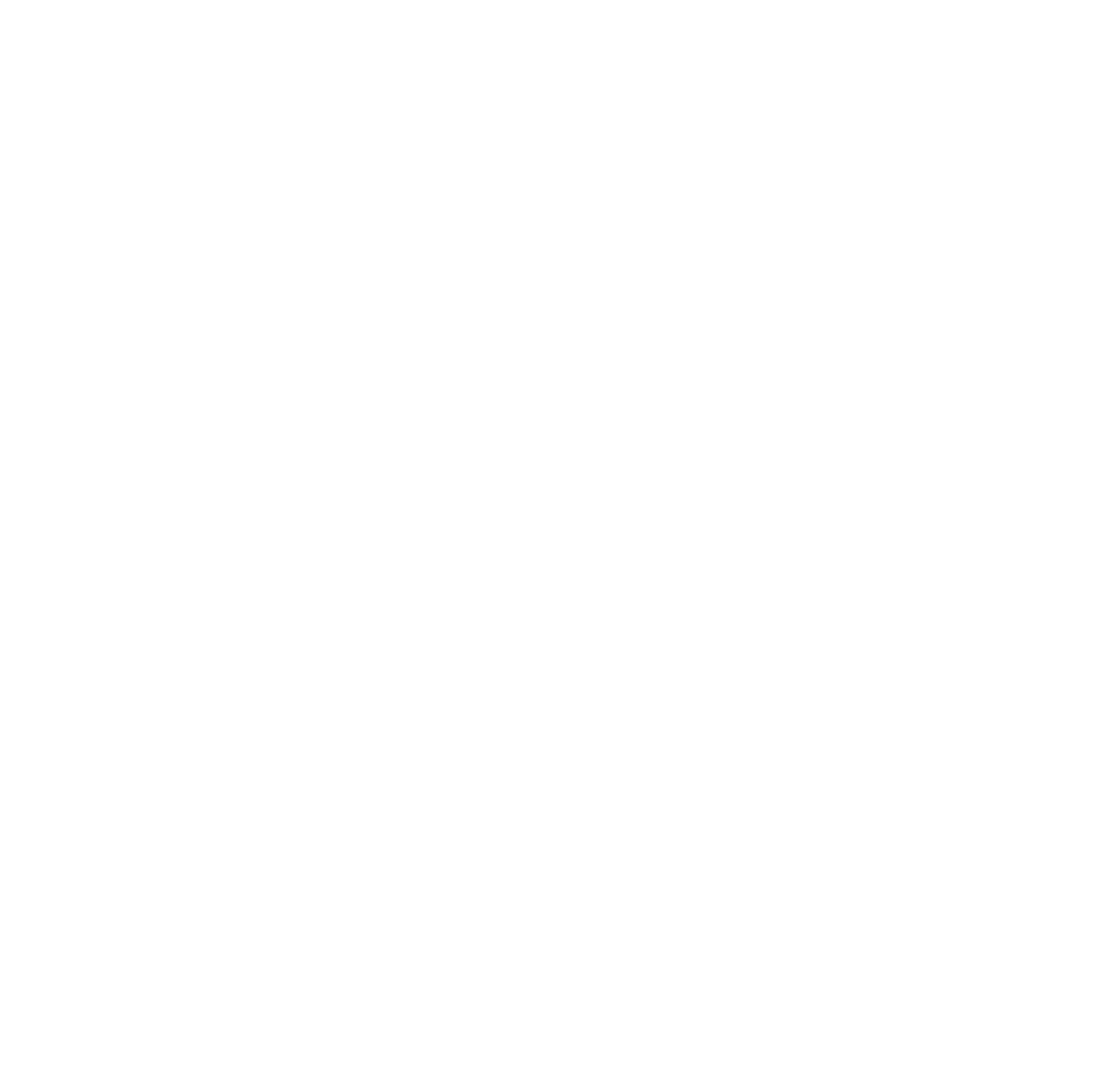
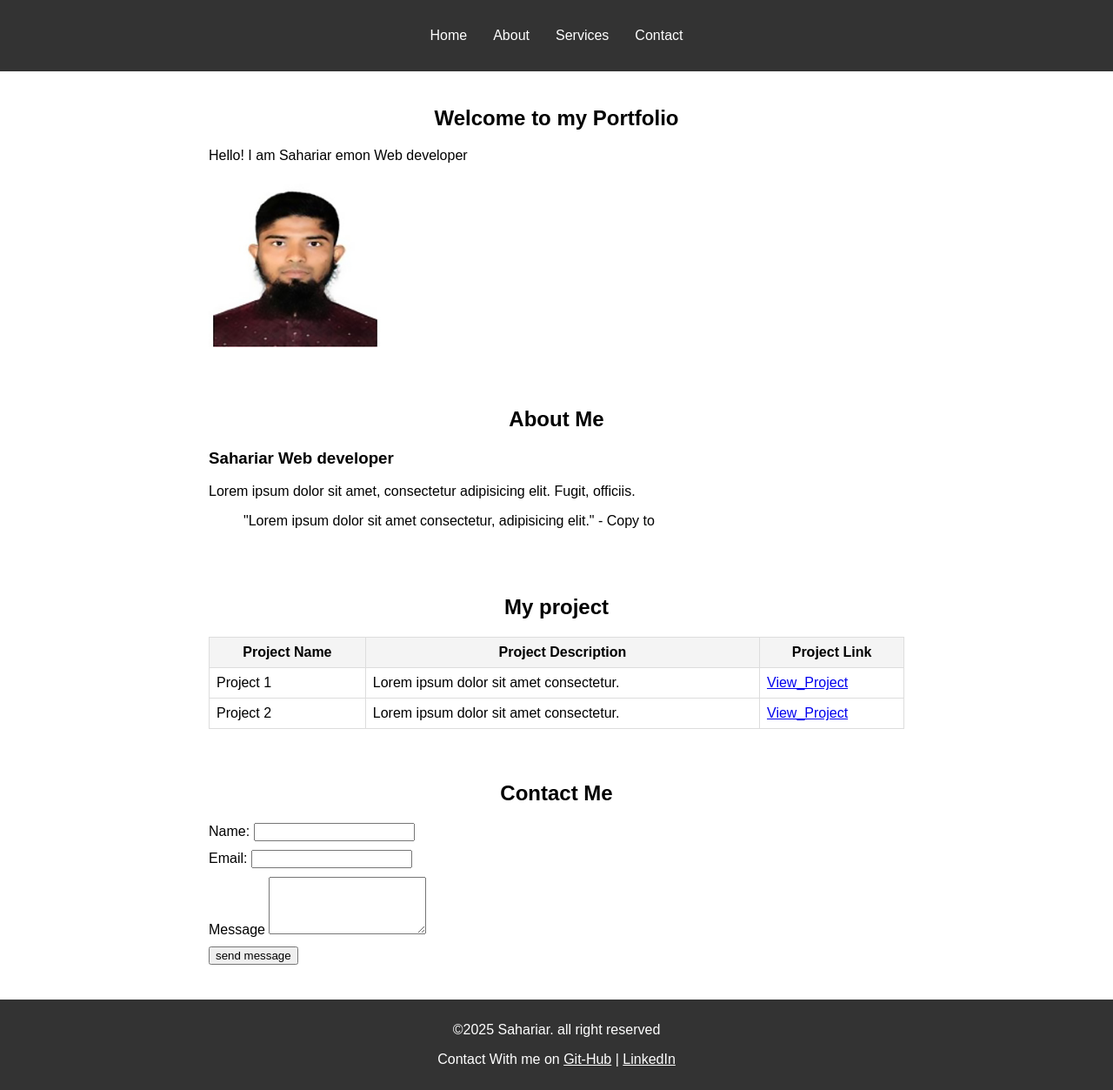
Before and after one commit to creativeemon/HTML-FINAL-PROJECT, a plain HTML site: page index.html in a window 1280 px wide. Shown: the whole page at 87% size. Before the commit the page ends 800 px from the top, so only its background shows below. Drawn offline with Linux system fonts and the light colour scheme.

Commit message:
normal html style

```diff
--- a/index.html
+++ b/index.html
@@ -1,11 +1,180 @@
 <!DOCTYPE html>
 <html lang="en">
+
 <head>
     <meta charset="UTF-8">
     <meta name="viewport" content="width=device-width, initial-scale=1.0">
     <title>HTML-FINAL-PROJECT</title>
+    <link rel="shortcut icon" href="./images/developer.png" type="image/x-icon">
+    <style>
+        html{
+            scroll-behavior: smooth;
+        }
+
+        body {
+            font-family: Arial, sans-serif;
+            margin: 0;
+            padding: 0;
+        }
+
+        header {
+            background-color: #333;
+            color: #fff;
+            padding: 1rem 0;
+        }
+
+        header nav ul {
+            list-style: none;
+            display: flex;
+            justify-content: center;
+            padding: 0;
+        }
+
+        header nav ul li {
+            margin: 0 15px;
+        }
+
+        header nav ul li a {
+            color: #fff;
+            text-decoration: none;
+        }
+
+        section {
+            padding: 20px;
+            max-width: 800px;
+            margin: 0 auto;
+        }
+
+        h1,
+        h2 {
+            text-align: center;
+        }
+
+        table {
+            width: 100%;
+            border-collapse: collapse;
+            margin-top: 20px;
+
+        }
+
+        table,
+        th,
+        td {
+            border: 1px solid #ddd;
+            padding: 8px;
+        }
+
+        th {
+            background-color: #f4f4f4;
+        }
+
+        form div {
+            margin-bottom: 10px;
+        }
+
+        footer {
+            background-color: #333;
+            color:#fff ;
+            text-align: center;
+            padding: 10px;
+            margin-top: 20px;
+        }
+        footer a {
+            color: #fff;
+        }
+    </style>
 </head>
+
 <body>
+    <!-- Header section -->
+    <header>
+        <nav>
+            <ul>
+                <li><a href="#home">Home</a></li>
+                <li><a href="#about">About</a></li>
+                <li><a href="#services">Services</a></li>
+                <li><a href="#contact">Contact</a></li>
+            </ul>
+        </nav>
+    </header>
+    <!-- Main section -->
+    <main>
+        <!-- hero section -->
+        <section id="home">
+            <h1>Welcome to my Portfolio</h1>
+            <p>Hello! I am Sahariar emon Web developer</p>
+            <div>
+                <img style="width: 200px; height: 200px;" src="./images/sahariar.jpg" alt="Saharir emon profile img">
+            </div>
+        </section>
+        <!-- About section -->
+        <section id="about">
+            <h2>About Me</h2>
+            <article>
+                <h3>Sahariar Web developer</h3>
+                <p>Lorem ipsum dolor sit amet, consectetur adipisicing elit. Fugit, officiis.</p>
+                <blockquote>"Lorem ipsum dolor sit amet consectetur, adipisicing elit." - Copy to</blockquote>
+            </article>
+        </section>
+        <!-- Project section -->
+        <section id="services">
+            <h2>My project</h2>
+            <table>
+                <tr>
+                    <th>Project Name</th>
+                    <th>Project Description</th>
+                    <th>Project Link</th>
+                </tr>
+                <tr>
+                    <td>Project 1</td>
+                    <td>Lorem ipsum dolor sit amet consectetur.</td>
+                    <td>
+                        <a href="#" target="_blank">View_Project</a>
+                    </td>
+                </tr>
+                <tr>
+                    <td>Project 2</td>
+                    <td>Lorem ipsum dolor sit amet consectetur.</td>
+                    <td>
+                        <a href="#" target="_blank">View_Project</a>
+                    </td>
+                </tr>
+            </table>
+        </section>
+        <!-- Contact section -->
+        <section id="contact">
+            <h2>Contact Me</h2>
+            <form>
+                <div>
+                    <label for="name">Name:</label>
+                    <input type="text" name="name" id="name">
+                </div>
 
+                <div>
+                    <label for="email">Email:</label>
+                    <input type="email" name="email" id="email">
+                </div>
+                <div>
+                    <label for="messages">Message</label>
+                    <textarea name="messages" id="messages" rows="4"></textarea>
+                </div>
+
+                <input type="button" value="send message">
+
+            </form>
+
+        </section>
+    </main>
+
+    <!-- footer section -->
+    <footer>
+        <p>&copy;2025 Sahariar. all right reserved</p>
+        <p>
+            Contact With me on
+            <a href="https://github.com/creativeemon/HTML-FINAL-PROJECT">Git-Hub</a> | <a href="#" target="_blank">
+                LinkedIn</a>
+        </p>
+    </footer>
 </body>
+
 </html>
```
Also changed, not shown: images/developer.png (added), images/sahariar.jpg (added).
